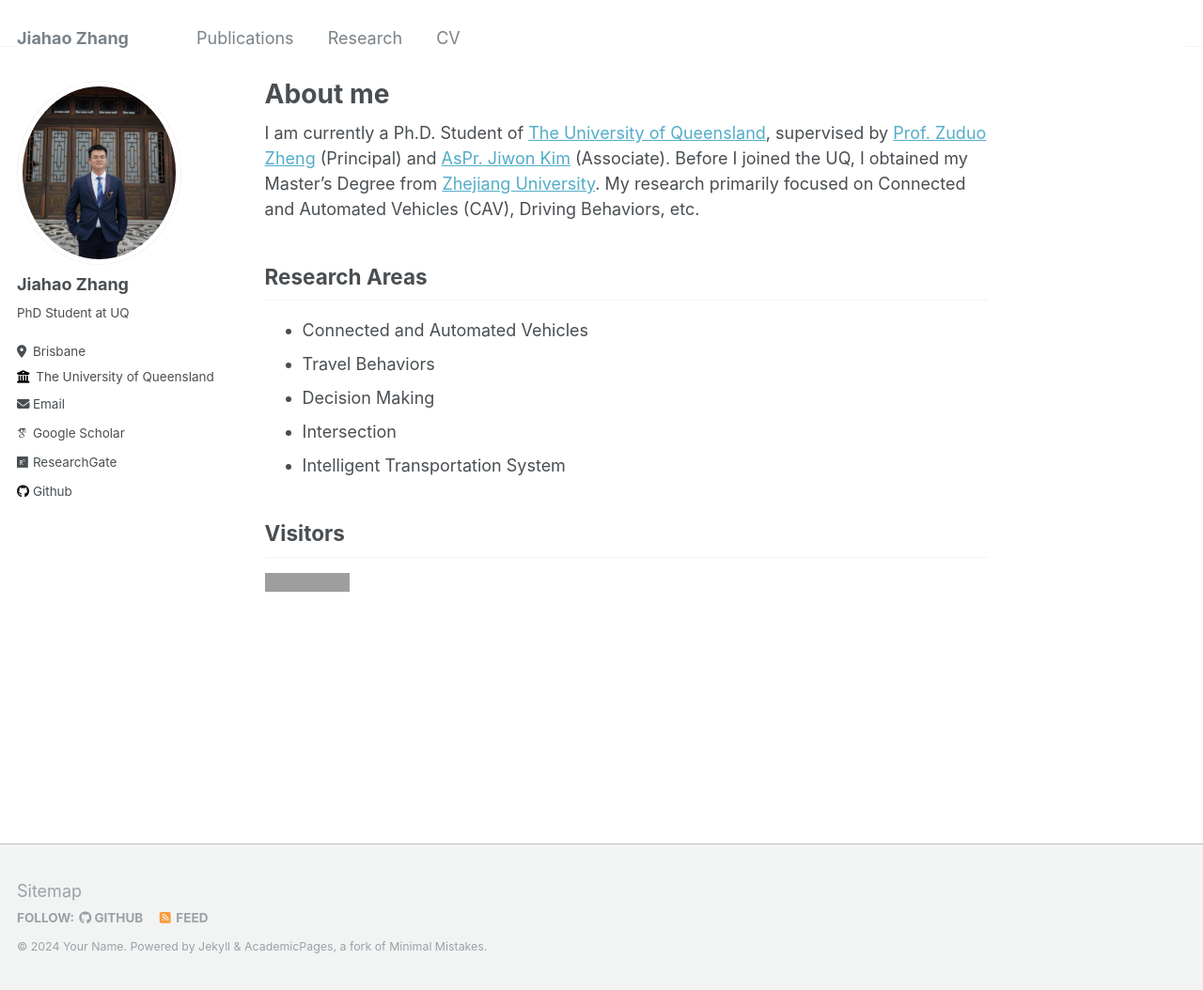
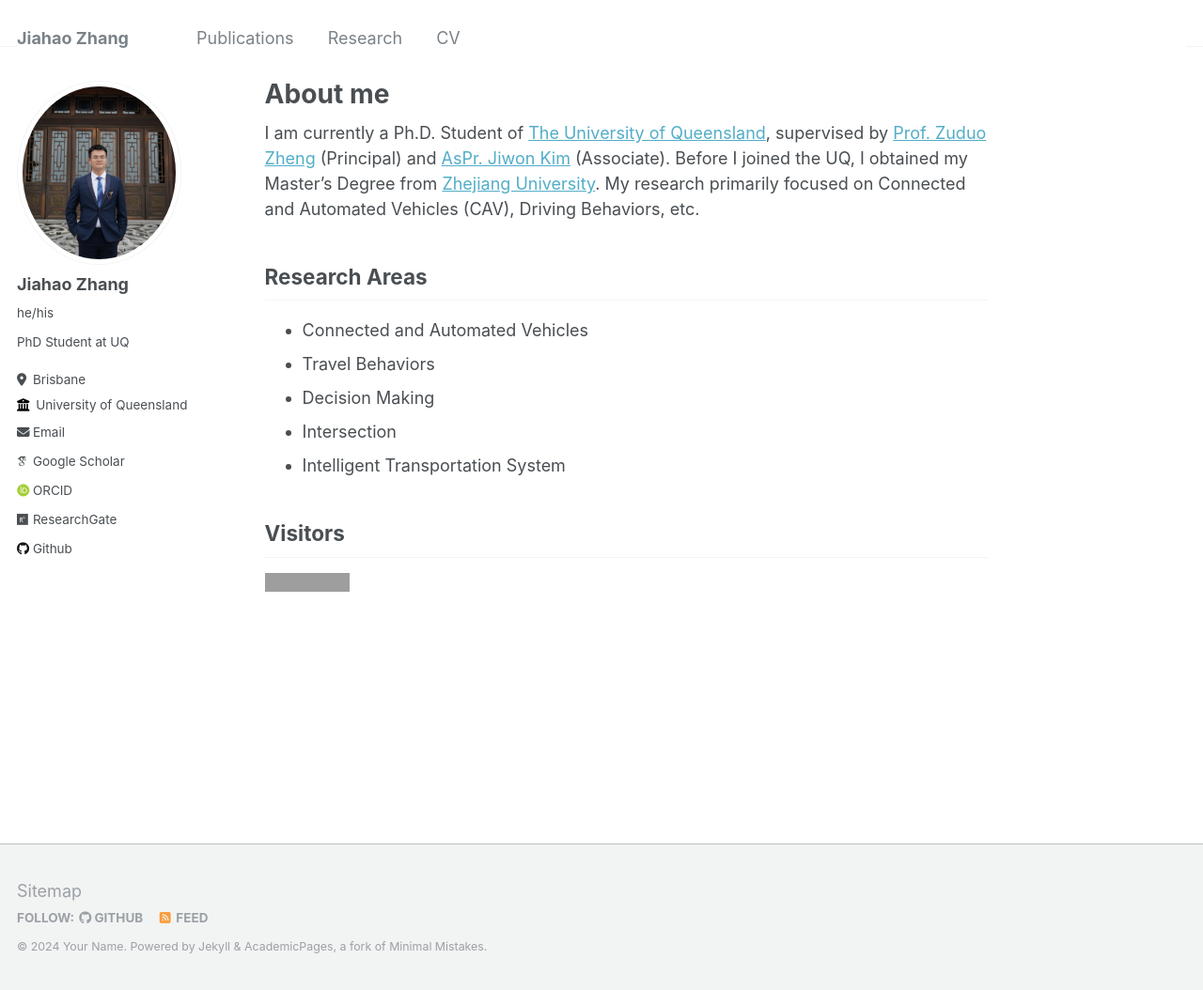
Before and after one commit to zhangjiahao2024/zhangjiahao2024.github.io, a Jekyll site: the page built from _pages/about.md, in a window 1280 px wide and 1054 px high. Shown: the whole window at 94% size. Built offline with Jekyll 4.4.1, drawn with Linux system fonts in a browser that asks for light colours; some web fonts are replaced; grey boxes are pictures that could not be loaded.

Commit message:
Update _config.yml

```diff
--- a/_config.yml
+++ b/_config.yml
@@ -23,18 +23,18 @@ author:
   # Biographic information
   avatar           : "profile.jpg"
   name             : "Jiahao Zhang"
-  pronouns         : # example: "she/her"
+  pronouns         : "he/his"
   bio              : "PhD Student at UQ"
   location         : "Brisbane"
-  employer         : "The University of Queensland"
+  employer         : "University of Queensland"
   uri              : # URL
-  email            : "zhangjiahao@zju.edu.cn"
+  email            : "jiahao.zhang@uq.edu.au"
 
   # Academic websites
   arxiv            : # URL - Update with the correct link to your profile
   googlescholar    : "https://scholar.google.com/citations?user=TAb6ScIAAAAJ&hl=en"
   impactstory      : # URL
-  orcid            : #"https://orcid.org/my-orcid?orcid=0000-0003-4789-5473"
+  orcid            : "https://orcid.org/my-orcid?orcid=0000-0003-4789-5473"
   # pubmed           : "https://www.ncbi.nlm.nih.gov/pubmed/?term=john+snow"
   researchgate     : "https://www.researchgate.net/profile/Jiahao-Zhang-15"
 
```
